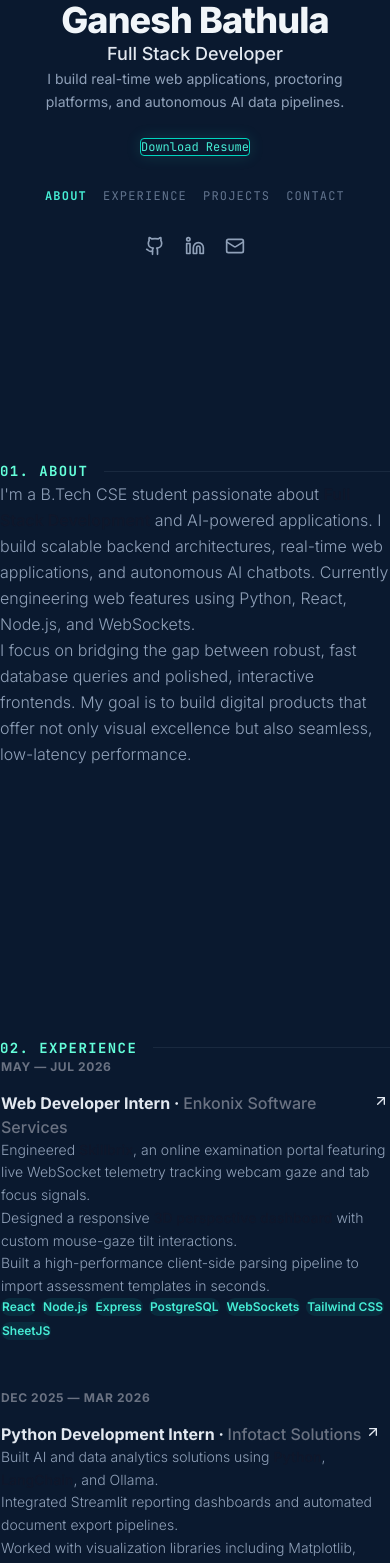
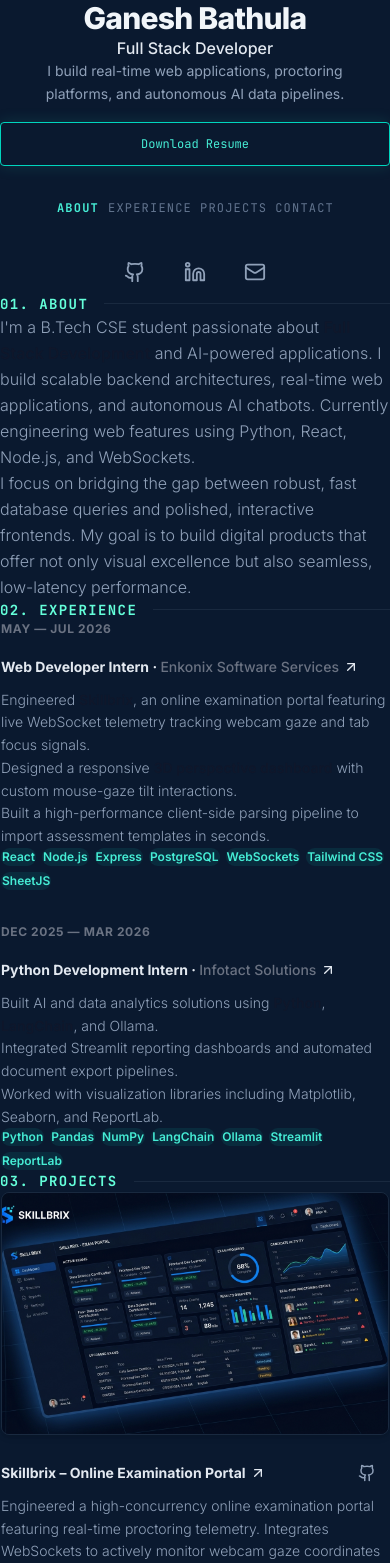
Before and after one commit to Ganesh5710/Portfolio, a Next.js app: page / in a window 390 px wide. Shown: the top 1563 px of the page. Built offline with nearby package versions, Linux system fonts and the light colour scheme.

Commit message:
feat: comprehensive responsive design overhaul for all breakpoints (320px-1440px+)

```diff
--- a/src/app/globals.css
+++ b/src/app/globals.css
@@ -29,6 +29,10 @@
   margin: 0;
   padding: 0;
   box-sizing: border-box;
+}
+
+html, body {
+  overflow-x: hidden;
 }
 
 body {
--- a/src/app/page.js
+++ b/src/app/page.js
@@ -86,7 +86,7 @@
   };
 
   return (
-    <div className={`min-h-screen font-sans antialiased transition-colors duration-250 ${
+    <div className={`min-h-screen font-sans antialiased transition-colors duration-250 overflow-x-hidden ${
       isDark ? 'bg-[#0a192f] text-slate-400' : 'bg-slate-50 text-slate-650'
     }`}>
       {/* Brittany Chiang style: Subtle, rich blue-teal radial spotlight */}
@@ -102,50 +102,51 @@
       )}
 
       {/* Main Grid Wrapper */}
-      <div className="max-w-screen-xl mx-auto px-6 py-12 md:px-12 md:py-20 lg:px-24 lg:py-0">
+      <div className="max-w-screen-xl mx-auto px-4 py-8 sm:px-6 sm:py-10 md:px-12 md:py-16 lg:px-24 lg:py-0">
         <div className="lg:flex lg:justify-between lg:gap-4">
 
           {/* ====================================================
            * LEFT COLUMN (STICKY SIDEBAR - VERTICALLY & HORIZONTALLY CENTERED)
+           * On mobile/tablet: flows naturally, not sticky
            * ==================================================== */}
-          <header className="lg:w-1/2 lg:h-screen lg:sticky lg:top-0 py-12 px-6 lg:px-12 flex flex-col justify-center items-center max-w-xl select-none shrink-0 z-40 relative">
-            <div className="w-full flex flex-col items-center text-center my-auto pt-4">
+          <header className="lg:w-1/2 lg:h-screen lg:sticky lg:top-0 py-8 sm:py-10 lg:py-12 px-2 sm:px-4 lg:px-12 flex flex-col justify-center items-center max-w-xl mx-auto lg:mx-0 select-none shrink-0 z-40 relative">
+            <div className="w-full flex flex-col items-center text-center my-auto pt-2 lg:pt-4">
               {/* 1. Header Info (Title, Role, Description) */}
               <div className="flex flex-col items-center text-center w-full">
-                <h1 className="text-4xl sm:text-5xl font-extrabold text-slate-100 tracking-tight mb-2">
+                <h1 className="text-3xl sm:text-4xl lg:text-5xl font-extrabold text-slate-100 tracking-tight mb-2">
                   Ganesh Bathula
                 </h1>
 
-                <h2 className="text-lg sm:text-xl font-medium text-slate-200 mb-4">
+                <h2 className="text-base sm:text-lg lg:text-xl font-medium text-slate-200 mb-3 sm:mb-4">
                   Full Stack Developer
                 </h2>
 
-                <p className="text-slate-400 text-sm leading-relaxed max-w-xs mx-auto">
+                <p className="text-slate-400 text-sm sm:text-base leading-relaxed max-w-xs sm:max-w-sm mx-auto">
                   I build real-time web applications, proctoring platforms, and autonomous AI data pipelines.
                 </p>
               </div>
 
-              {/* Explicit 24px vertical spacer above Download Resume */}
-              <div style={{ height: '24px' }}></div>
+              {/* Spacer above Download Resume — smaller on mobile */}
+              <div className="h-4 sm:h-5 lg:h-6"></div>
 
-              {/* 2. Download Resume Button Wrapper */}
+              {/* 2. Download Resume Button Wrapper — full width on mobile for easy tapping */}
               <div className="w-full flex justify-center select-none">
                 <a
                   href="/resume.pdf"
                   target="_blank"
                   rel="noopener noreferrer"
                   download="Ganesh_Bathula_Resume.pdf"
-                  className="inline-flex items-center justify-center gap-2 px-4 py-2 border border-teal-400 text-teal-300 font-mono text-xs rounded hover:bg-teal-400/10 transition-all shadow-[0_0_15px_rgba(45,212,191,0.15)]"
+                  className="inline-flex items-center justify-center gap-2 w-full sm:w-auto px-6 sm:px-4 py-3 sm:py-2 border border-teal-400 text-teal-300 font-mono text-xs sm:text-xs rounded hover:bg-teal-400/10 transition-all shadow-[0_0_15px_rgba(45,212,191,0.15)] min-h-[44px]"
                 >
                   Download Resume
                 </a>
               </div>
 
-              {/* Explicit 32px vertical spacer between Download Resume and Navigation */}
-              <div style={{ height: '32px' }}></div>
+              {/* Spacer between Download Resume and Navigation — smaller on mobile */}
+              <div className="h-5 sm:h-6 lg:h-8"></div>
 
-              {/* Mobile Horizontal Nav Menu */}
-              <nav className="flex lg:hidden flex-wrap justify-center gap-x-4 gap-y-2 font-mono text-xs uppercase tracking-widest select-none">
+              {/* Mobile/Tablet Horizontal Nav Menu */}
+              <nav className="flex lg:hidden flex-wrap justify-center gap-x-2 gap-y-1 font-mono text-xs uppercase tracking-widest select-none">
                 {NAV_ITEMS.map((item) => {
                   const isActive = activeSection === item.id;
                   return (
@@ -153,7 +154,7 @@
                       key={item.id}
                       href={`#${item.id}`}
                       onClick={(e) => handleAnchorClick(e, item.id)}
-                      className={`cursor-pointer transition-colors duration-200 py-1 outline-none ${
+                      className={`cursor-pointer transition-colors duration-200 px-3 py-2.5 min-h-[44px] min-w-[44px] flex items-center justify-center outline-none rounded ${
                         isActive
                           ? 'text-teal-300 font-bold'
                           : 'text-slate-500 hover:text-slate-200'
@@ -165,7 +166,7 @@
                 })}
               </nav>
 
-              {/* 3. Vertical Navigation Wrapper */}
+              {/* 3. Desktop Vertical Navigation Wrapper */}
               <div className="w-full flex justify-center">
                 <nav className="hidden lg:flex flex-col font-mono text-sm select-none w-fit mx-auto">
                   {NAV_ITEMS.map((item) => {
@@ -198,36 +199,36 @@
                 </nav>
               </div>
 
-              {/* Explicit 32px vertical spacer between Navigation and Social Links */}
-              <div style={{ height: '32px' }}></div>
+              {/* Spacer between Navigation and Social Links — smaller on mobile */}
+              <div className="h-5 sm:h-6 lg:h-8"></div>
 
-              {/* 4. Social Links Wrapper */}
+              {/* 4. Social Links Wrapper — enlarged tap targets */}
               <div className="w-full flex justify-center select-none">
-                <div className="flex items-center gap-5">
+                <div className="flex items-center gap-4 sm:gap-5">
                   <a
                     href="https://github.com/Ganesh5710"
                     target="_blank"
                     rel="noopener noreferrer"
-                    className="text-slate-400 hover:text-teal-300 transition-colors outline-none focus:ring-2 focus:ring-teal-400 rounded p-1"
+                    className="text-slate-400 hover:text-teal-300 transition-colors outline-none focus:ring-2 focus:ring-teal-400 rounded p-2.5 sm:p-1 min-h-[44px] min-w-[44px] flex items-center justify-center"
                     aria-label="Visit Ganesh's GitHub profile"
                   >
-                    <Github size={20} />
+                    <Github size={22} className="sm:w-5 sm:h-5" />
                   </a>
                   <a
                     href="https://www.linkedin.com/in/ganeshb57"
                     target="_blank"
                     rel="noopener noreferrer"
-                    className="text-slate-400 hover:text-teal-300 transition-colors outline-none focus:ring-2 focus:ring-teal-400 rounded p-1"
+                    className="text-slate-400 hover:text-teal-300 transition-colors outline-none focus:ring-2 focus:ring-teal-400 rounded p-2.5 sm:p-1 min-h-[44px] min-w-[44px] flex items-center justify-center"
                     aria-label="Visit Ganesh's LinkedIn profile"
                   >
-                    <Linkedin size={20} />
+                    <Linkedin size={22} className="sm:w-5 sm:h-5" />
                   </a>
                   <a
                     href="mailto:ganeshbathula20@gmail.com"
-                    className="text-slate-400 hover:text-teal-300 transition-colors outline-none focus:ring-2 focus:ring-teal-400 rounded p-1"
+                    className="text-slate-400 hover:text-teal-300 transition-colors outline-none focus:ring-2 focus:ring-teal-400 rounded p-2.5 sm:p-1 min-h-[44px] min-w-[44px] flex items-center justify-center"
                     aria-label="Send email to Ganesh"
                   >
-                    <Mail size={20} />
+                    <Mail size={22} className="sm:w-5 sm:h-5" />
                   </a>
                 </div>
               </div>
@@ -236,18 +237,19 @@
 
           {/* ====================================================
            * RIGHT COLUMN (Full-Screen Sections - spacious and centered)
+           * On mobile: sections flow naturally, no forced min-height
            * ==================================================== */}
           <main className="lg:w-[52%] flex flex-col relative z-20">
-            <section id="about" className="min-h-[85vh] lg:min-h-screen flex flex-col justify-center py-20 lg:py-0 scroll-mt-24">
+            <section id="about" className="py-10 sm:py-14 lg:py-0 lg:min-h-screen flex flex-col justify-center scroll-mt-16 lg:scroll-mt-24">
               <About />
             </section>
-            <section id="experience" className="min-h-[85vh] lg:min-h-screen flex flex-col justify-center py-20 lg:py-0 scroll-mt-24">
+            <section id="experience" className="py-10 sm:py-14 lg:py-0 lg:min-h-screen flex flex-col justify-center scroll-mt-16 lg:scroll-mt-24">
               <Experience />
             </section>
-            <section id="projects" className="min-h-[85vh] lg:min-h-screen flex flex-col justify-center py-20 lg:py-0 scroll-mt-24">
+            <section id="projects" className="py-10 sm:py-14 lg:py-0 lg:min-h-screen flex flex-col justify-center scroll-mt-16 lg:scroll-mt-24">
               <Projects />
             </section>
-            <section id="contact" className="min-h-[85vh] lg:min-h-screen flex flex-col justify-center py-20 lg:py-0 scroll-mt-24">
+            <section id="contact" className="py-10 sm:py-14 lg:py-0 lg:min-h-screen flex flex-col justify-center scroll-mt-16 lg:scroll-mt-24">
               <Contact />
             </section>
             <Footer />
--- a/src/components/Experience.js
+++ b/src/components/Experience.js
@@ -33,7 +33,7 @@
   const { isDark } = useTheme();
 
   return (
-    <div className="space-y-6">
+    <div className="space-y-4 sm:space-y-6">
       {/* Section Title - Hidden on Desktop */}
       <h2 className="text-sm font-mono font-bold text-[var(--color-accent-teal)] uppercase tracking-widest flex items-center gap-4 select-none lg:hidden">
         <span>02. EXPERIENCE</span>
@@ -41,29 +41,29 @@
       </h2>
 
       {/* Experience List with Container Gap */}
-      <div className="flex flex-col gap-12 lg:gap-16 group/list">
+      <div className="flex flex-col gap-8 sm:gap-10 lg:gap-16 group/list">
         {EXPERIENCE_DATA.map((exp, index) => (
           <div key={index} className="w-full">
             <div
-              className={`grid grid-cols-1 md:grid-cols-12 gap-4 p-6 rounded-xl border border-transparent transition-all duration-300 group/item group-hover/list:opacity-50 hover:!opacity-100 ${
+              className={`grid grid-cols-1 md:grid-cols-12 gap-2 sm:gap-4 p-4 sm:p-6 rounded-xl border border-transparent transition-all duration-300 group/item group-hover/list:opacity-50 hover:!opacity-100 ${
                 isDark
                   ? 'hover:bg-slate-800/25 hover:border-slate-800/40 hover:shadow-[inset_0_1px_0_0_rgba(148,163,184,0.1)] hover:drop-shadow-lg'
                   : 'hover:bg-white hover:shadow-lg hover:border-slate-200/50'
               }`}
             >
-              {/* Left Column - Dates */}
-              <div className="md:col-span-3 text-xs font-sans text-gray-500 dark:text-slate-500 tracking-wider font-bold pt-1 select-none">
+              {/* Left Column - Dates: stacks above on mobile, side on md+ */}
+              <div className="md:col-span-3 text-xs font-sans text-gray-500 dark:text-slate-500 tracking-wider font-bold pt-0 md:pt-1 select-none mb-1 md:mb-0">
                 {exp.period}
               </div>
 
               {/* Right Column - Work Details */}
-              <div className="md:col-span-9 space-y-3">
+              <div className="md:col-span-9 space-y-2 sm:space-y-3">
                 <div>
                   <a
                     href={exp.link}
                     target="_blank"
                     rel="noopener noreferrer"
-                    className={`inline-flex items-baseline gap-1 font-bold text-base hover:text-[var(--color-accent-teal)] dark:hover:text-[var(--color-accent-teal)] transition-colors focus:ring-1 focus:ring-[var(--color-accent-teal)] outline-none rounded group/link ${
+                    className={`inline-flex items-baseline gap-1 font-bold text-sm sm:text-base hover:text-[var(--color-accent-teal)] dark:hover:text-[var(--color-accent-teal)] transition-colors focus:ring-1 focus:ring-[var(--color-accent-teal)] outline-none rounded group/link min-h-[44px] items-center ${
                       isDark ? 'text-slate-200' : 'text-slate-900'
                     }`}
                   >
@@ -78,18 +78,18 @@
                 </div>
 
                 {/* Bullet Points */}
-                <ul className="list-disc pl-4 space-y-2 text-sm text-gray-650 dark:text-slate-400 font-sans font-light leading-relaxed">
+                <ul className="list-disc pl-4 space-y-1.5 sm:space-y-2 text-sm text-gray-650 dark:text-slate-400 font-sans font-light leading-relaxed">
                   {exp.bullets.map((bullet, i) => (
                     <li key={i}>{bullet}</li>
                   ))}
                 </ul>
 
-                {/* Stack Pills */}
-                <div className="flex flex-wrap gap-1.5 pt-2 select-none">
+                {/* Stack Pills — wrap gracefully */}
+                <div className="flex flex-wrap gap-1.5 pt-1 sm:pt-2 select-none">
                   {exp.stack.map((tech, i) => (
                     <span
                       key={i}
-                      className={`px-3 py-1 rounded-full font-sans text-xs font-semibold border ${
+                      className={`px-2.5 sm:px-3 py-1 rounded-full font-sans text-xs font-semibold border ${
                         isDark
                           ? 'bg-teal-400/10 text-teal-300 border-transparent'
                           : 'bg-indigo-400/10 text-indigo-800 border-transparent'
--- a/src/components/Projects.js
+++ b/src/components/Projects.js
@@ -36,7 +36,7 @@
   const { isDark } = useTheme();
 
   return (
-    <div className="space-y-6">
+    <div className="space-y-4 sm:space-y-6">
       {/* Section Title - Hidden on Desktop */}
       <h2 className="text-sm font-mono font-bold text-[var(--color-accent-teal)] uppercase tracking-widest flex items-center gap-4 select-none lg:hidden">
         <span>03. PROJECTS</span>
@@ -44,23 +44,23 @@
       </h2>
 
       {/* Projects List with Container Gap */}
-      <div className="flex flex-col gap-12 lg:gap-16 group/list">
+      <div className="flex flex-col gap-8 sm:gap-10 lg:gap-16 group/list">
         {PROJECTS_DATA.map((proj, index) => (
           <div key={index} className="w-full">
             <article
-              className={`grid grid-cols-1 md:grid-cols-12 gap-6 p-6 rounded-xl border border-transparent transition-all duration-300 group/item group-hover/list:opacity-50 hover:!opacity-100 ${
+              className={`grid grid-cols-1 md:grid-cols-12 gap-4 sm:gap-6 p-3 sm:p-4 md:p-6 rounded-xl border border-transparent transition-all duration-300 group/item group-hover/list:opacity-50 hover:!opacity-100 ${
                 isDark
                   ? 'hover:bg-slate-800/25 hover:border-slate-800/40 hover:shadow-[inset_0_1px_0_0_rgba(148,163,184,0.1)] hover:drop-shadow-lg'
                   : 'hover:bg-white hover:shadow-lg hover:border-slate-200/50'
               }`}
             >
-              {/* Left Thumbnail (Clickable to Live Demo) */}
+              {/* Thumbnail (Clickable to Live Demo) — full width on mobile */}
               <div className="md:col-span-4 shrink-0 select-none">
                 <a
                   href={proj.demo}
                   target="_blank"
                   rel="noopener noreferrer"
-                  className="block aspect-[16/10] w-full rounded-xl overflow-hidden border border-slate-700/40 dark:border-slate-700/60 shadow-md group-hover/item:border-teal-400/50 transition-all relative"
+                  className="block aspect-[16/10] w-full rounded-lg sm:rounded-xl overflow-hidden border border-slate-700/40 dark:border-slate-700/60 shadow-md group-hover/item:border-teal-400/50 transition-all relative"
                 >
                   <Image
                     src={proj.image}
@@ -75,13 +75,13 @@
               </div>
 
               {/* Right Details */}
-              <div className="md:col-span-8 space-y-3">
-                <div className="flex items-center justify-between gap-2">
+              <div className="md:col-span-8 space-y-2 sm:space-y-3">
+                <div className="flex items-start sm:items-center justify-between gap-2">
                   <a
                     href={proj.demo}
                     target="_blank"
                     rel="noopener noreferrer"
-                    className={`inline-flex items-baseline gap-1 font-bold text-base hover:text-[var(--color-accent-teal)] dark:hover:text-[var(--color-accent-teal)] transition-colors focus:ring-1 focus:ring-[var(--color-accent-teal)] outline-none rounded group/link ${
+                    className={`inline-flex items-baseline gap-1 font-bold text-sm sm:text-base hover:text-[var(--color-accent-teal)] dark:hover:text-[var(--color-accent-teal)] transition-colors focus:ring-1 focus:ring-[var(--color-accent-teal)] outline-none rounded group/link min-h-[44px] items-center ${
                       isDark ? 'text-slate-200' : 'text-slate-900'
                     }`}
                   >
@@ -96,7 +96,7 @@
                     href={proj.github}
                     target="_blank"
                     rel="noopener noreferrer"
-                    className="text-slate-400 hover:text-teal-300 transition-colors p-1 shrink-0"
+                    className="text-slate-400 hover:text-teal-300 transition-colors p-2.5 sm:p-1 shrink-0 min-h-[44px] min-w-[44px] flex items-center justify-center"
                     aria-label={`View ${proj.title} source code on GitHub`}
                     title="View Source Code"
                   >
@@ -110,7 +110,7 @@
                 </p>
 
                 {/* Metrics dashboard */}
-                <div className="grid grid-cols-3 gap-2 bg-black/[0.02] dark:bg-white/[0.02] border border-dashed blueprint-border rounded p-2.5 select-none font-mono text-[10px]">
+                <div className="grid grid-cols-3 gap-1.5 sm:gap-2 bg-black/[0.02] dark:bg-white/[0.02] border border-dashed blueprint-border rounded p-2 sm:p-2.5 select-none font-mono text-[10px]">
                   {proj.metrics.map((metric, mi) => (
                     <div key={mi} className="space-y-0.5">
                       <div className="text-gray-500 truncate">{metric.label}</div>
@@ -121,12 +121,12 @@
                   ))}
                 </div>
 
-                {/* Stack Pills */}
-                <div className="flex flex-wrap gap-1.5 pt-2 select-none">
+                {/* Stack Pills — wrap gracefully on all screen sizes */}
+                <div className="flex flex-wrap gap-1.5 pt-1 sm:pt-2 select-none">
                   {proj.tech.map((tech, i) => (
                     <span
                       key={i}
-                      className={`px-3 py-1 rounded-full font-sans text-xs font-semibold border ${
+                      className={`px-2.5 sm:px-3 py-1 rounded-full font-sans text-xs font-semibold border ${
                         isDark
                           ? 'bg-teal-400/10 text-teal-300 border-transparent'
                           : 'bg-indigo-400/10 text-indigo-800 border-transparent'
```
Also changed, not shown: src/components/Contact.js (+20 -20 lines), src/components/Footer.js (+9 -8 lines).
